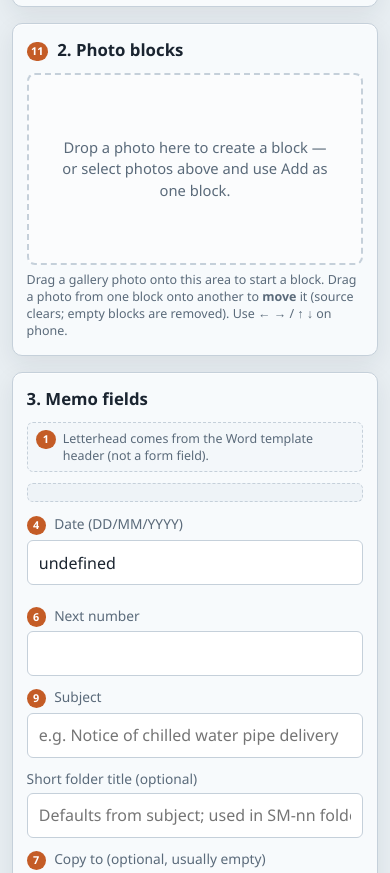
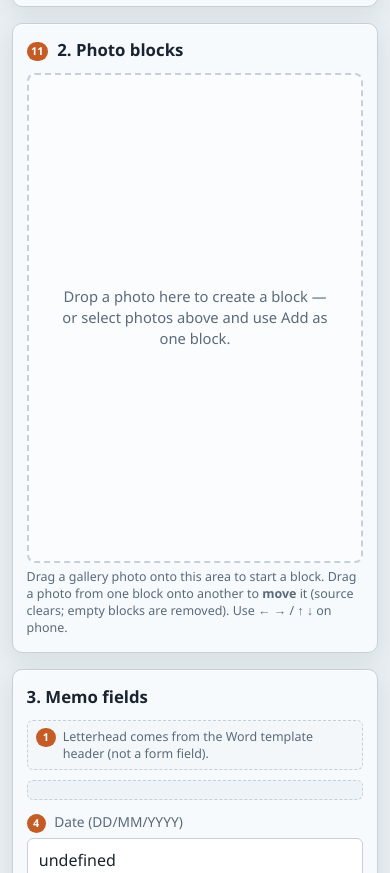
Before and after one commit to lanlhl2005-star/SM, a website with bundled scripts: page public/index.html in a window 390 px wide. Shown: the part 964-1837 px from the top of the page. Built offline with nearby package versions, Linux system fonts and the light colour scheme; files whose address does not match are found by name.

Commit message:
Match Photo blocks tray height to browse photo grid
Use shared --photo-tray-height (58vh) for .blocks min/max so the
dotted tray scales like .photo-grid; keep overflow:auto from APCM-32.

Co-authored-by: lanlhl2005-star <lanlhl2005-star@users.noreply.github.com>

```diff
--- a/public/styles.css
+++ b/public/styles.css
@@ -9,6 +9,8 @@
   --accent-2: #c45c26;
   --ok: #1b6b3a;
   --btn-h: 2.55rem;
+  /* Shared height for browse photo grid + photo-blocks tray (APCM-33) */
+  --photo-tray-height: 58vh;
   --shadow: 0 1px 0 rgba(255, 255, 255, 0.7) inset, 0 8px 24px rgba(26, 36, 48, 0.08);
   font-family: "Segoe UI", "Microsoft YaHei", "PingFang SC", sans-serif;
 }
@@ -242,7 +244,7 @@ h2 {
   display: grid;
   grid-template-columns: repeat(auto-fill, minmax(120px, 1fr));
   gap: 0.55rem;
-  max-height: 58vh;
+  max-height: var(--photo-tray-height);
   overflow: auto;
   padding-right: 0.2rem;
 }
@@ -475,9 +477,9 @@ h2 {
   display: flex;
   flex-direction: column;
   gap: 0.65rem;
-  /* Slightly taller empty tray; PR #28 max-height + overflow:auto (scroll only when needed) */
-  min-height: 12rem;
-  max-height: min(48vh, 26rem);
+  /* Match browse .photo-grid height; overflow:auto = scrollbar only when needed (APCM-32) */
+  min-height: var(--photo-tray-height);
+  max-height: var(--photo-tray-height);
   overflow: auto;
   padding: 0.55rem;
   border-radius: 8px;
@@ -1037,8 +1039,9 @@ h2 {
   }
 
   .blocks {
-    max-height: min(56vh, 28rem);
-    min-height: 12rem;
+    /* Same tray scale as desktop; browse grid is unbounded on phone */
+    min-height: var(--photo-tray-height);
+    max-height: var(--photo-tray-height);
   }
 
   .block {
```
